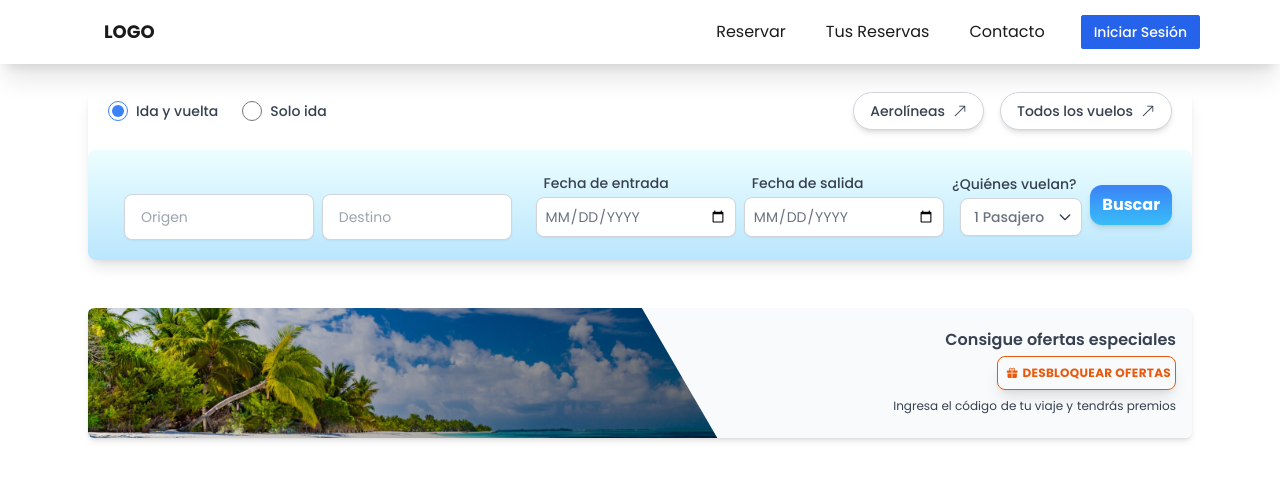
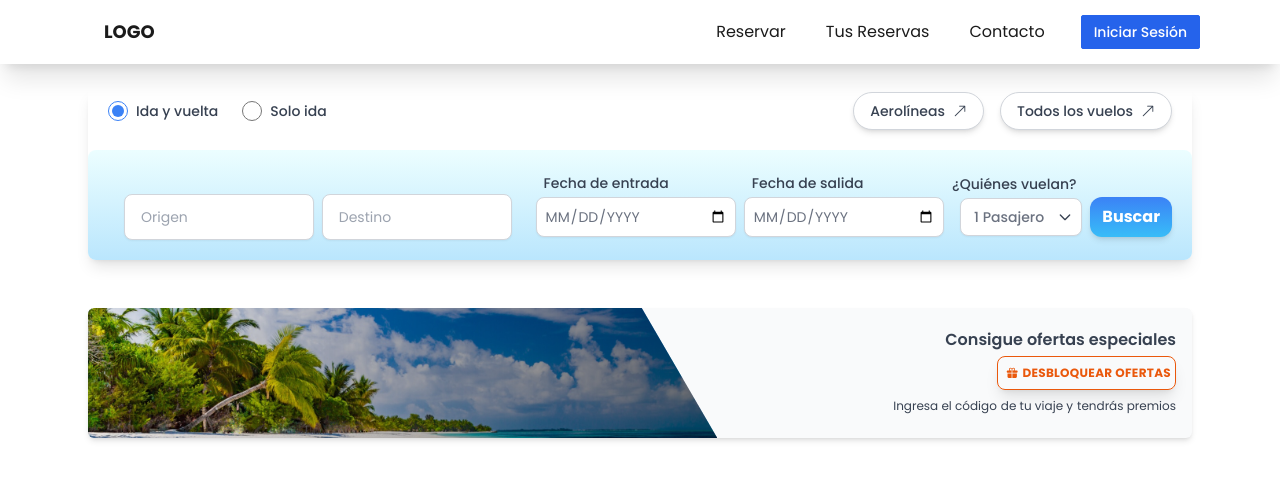
Before and after one commit to Dan1el71/vuelos_web_client, a React (Vite) app: page / in a window 1280 px wide. Shown: the top 480 px of the page. Built offline with nearby package versions, Linux system fonts and the light colour scheme.

Commit message:
Refactor SearchButton component to simplify structure and improve layout

```diff
--- a/src/components/SearchBar/BottomSearchBar/SearchButton.tsx
+++ b/src/components/SearchBar/BottomSearchBar/SearchButton.tsx
@@ -1,18 +1,16 @@
-import React from 'react';
+import React from 'react'
 
 const SearchButton: React.FC = () => {
   return (
-		<div>
-			<label htmlFor="">
-				{/*(caracter vacio) no supe como bajar el botón*/}
-			</label>
+    <div className='mt-6'>
       <button
         className="rounded-xl bg-gradient-to-t from-sky-400 bg-blue-500 hover:bg-blue-700 text-white font-bold py-2 px-3 shadow-md transition-all duration-200 focus:outline-none focus:ring-2 focus:ring-blue-400 focus:ring-offset-2"
-				onClick={() => alert('Búsqueda iniciada')}>
+        onClick={() => alert('Búsqueda iniciada')}
+      >
         Buscar
       </button>
     </div>
-	);
-};
+  )
+}
 
-export default SearchButton;
+export default SearchButton
```
Lines whose indentation alone changed are shown as unchanged.
